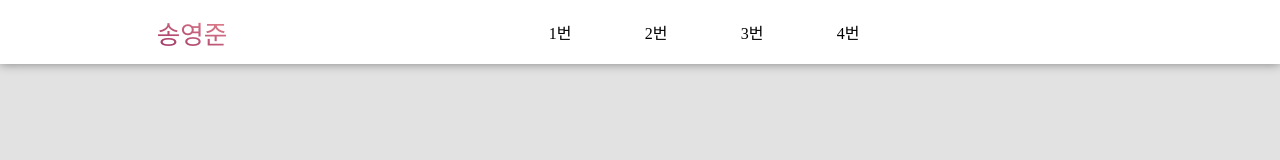
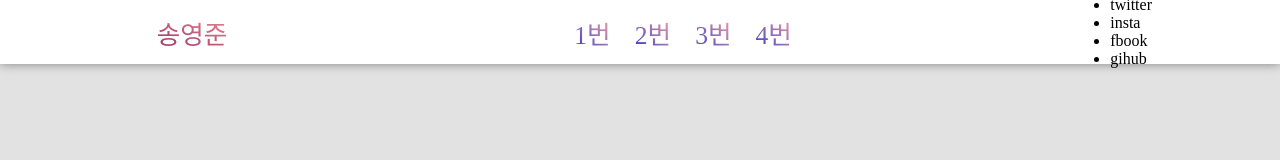
Before and after one commit to S0ngYoungJun/songsong, a website: page index.html in a window 1280 px wide. Drawn offline with Linux system fonts and the light colour scheme.

Commit message:
ul2 style

```diff
--- a/index.html
+++ b/index.html
@@ -47,9 +47,26 @@
       display:flex;
       width:30vw;
       height:6vh;
+      justify-content: space-between;
+      align-items: center;
+    }
+    .navcenter>ul:nth-child(2)>li {
+      float: left;
+      display:flex;
       text-align: center;
-      text-align: center;
-      justify-content: space-around;
+      justify-content: center;
+      align-items: center;
+      font-size: 2vw;
+      background: linear-gradient(to right top, #333ccc, #ffa69e);
+      color: transparent;
+      -webkit-background-clip: text;
+    }
+    .navcenter>ul:nth-child(2){
+      list-style:none;
+      display:flex;
+      width:17vw;
+      height:6vh;
+      justify-content: space-between;
       align-items: center;
     }
   </style>
@@ -64,7 +81,12 @@
       <li>3번</li>
       <li>4번</li>
     </ul>
-    <ul></ul>
+    <ul>
+      <li>twitter</li>
+      <li>insta</li>
+      <li>fbook</li>
+      <li>gihub</li>
+    </ul>
   </div>
 </div>
 </body>
```
